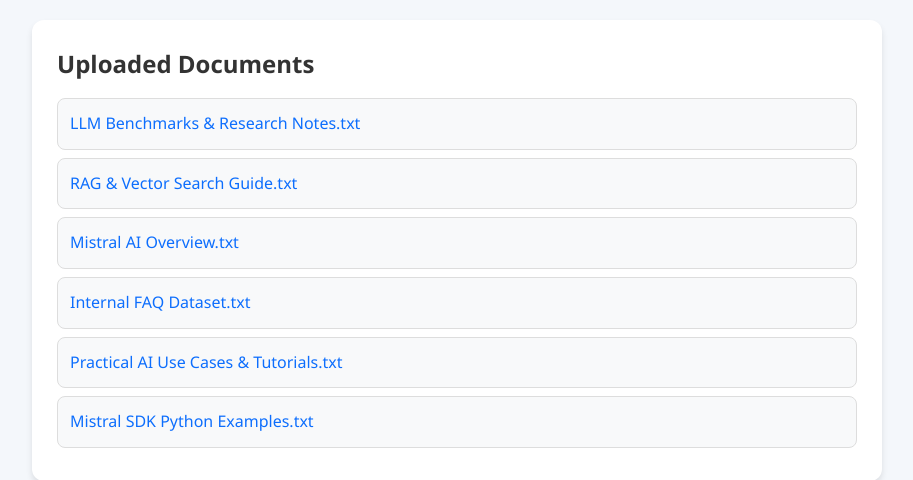
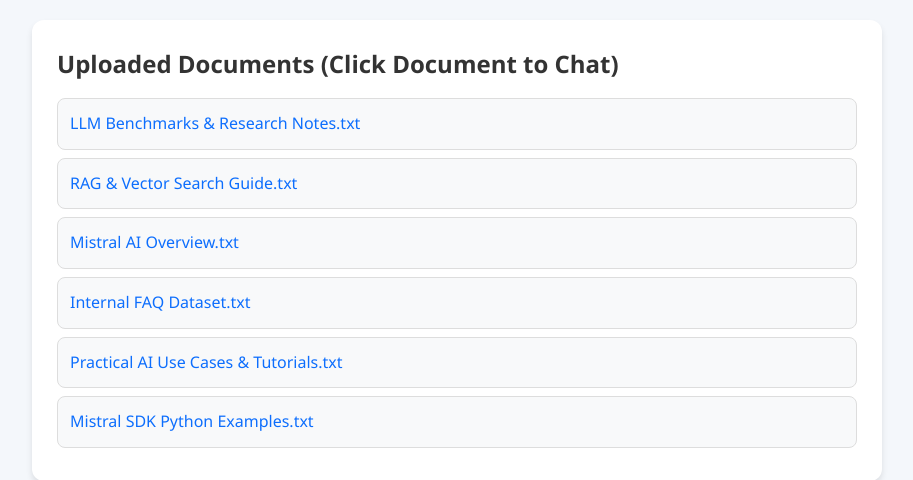
Before and after one commit to EbotFabien/Document-RAG, a Flask app: page / in a window 1280 px wide. Shown: the part 121-601 px from the top of the page, without its empty margins (183-1096 px from the left). Run offline with Flask 3, Linux system fonts and the light colour scheme.

Commit message:
Document heading

```diff
--- a/templates/index.html
+++ b/templates/index.html
@@ -1,6 +1,6 @@
 {% extends "base.html" %}
 {% block content %}
-<h2>Uploaded Documents</h2>
+<h2>Uploaded Documents (Click Document to Chat)</h2>
 {% if files %}
     <ul class="file-list">
         {% for file in files %}
```
